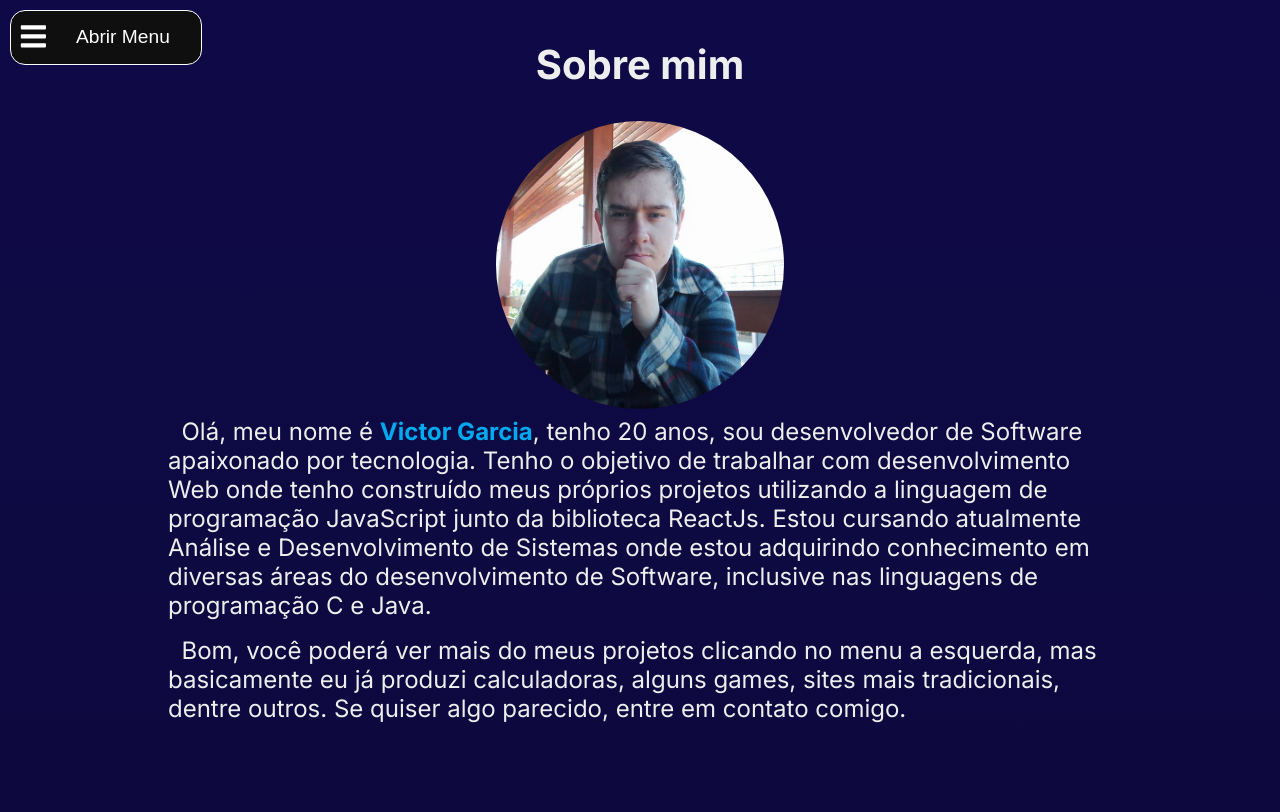
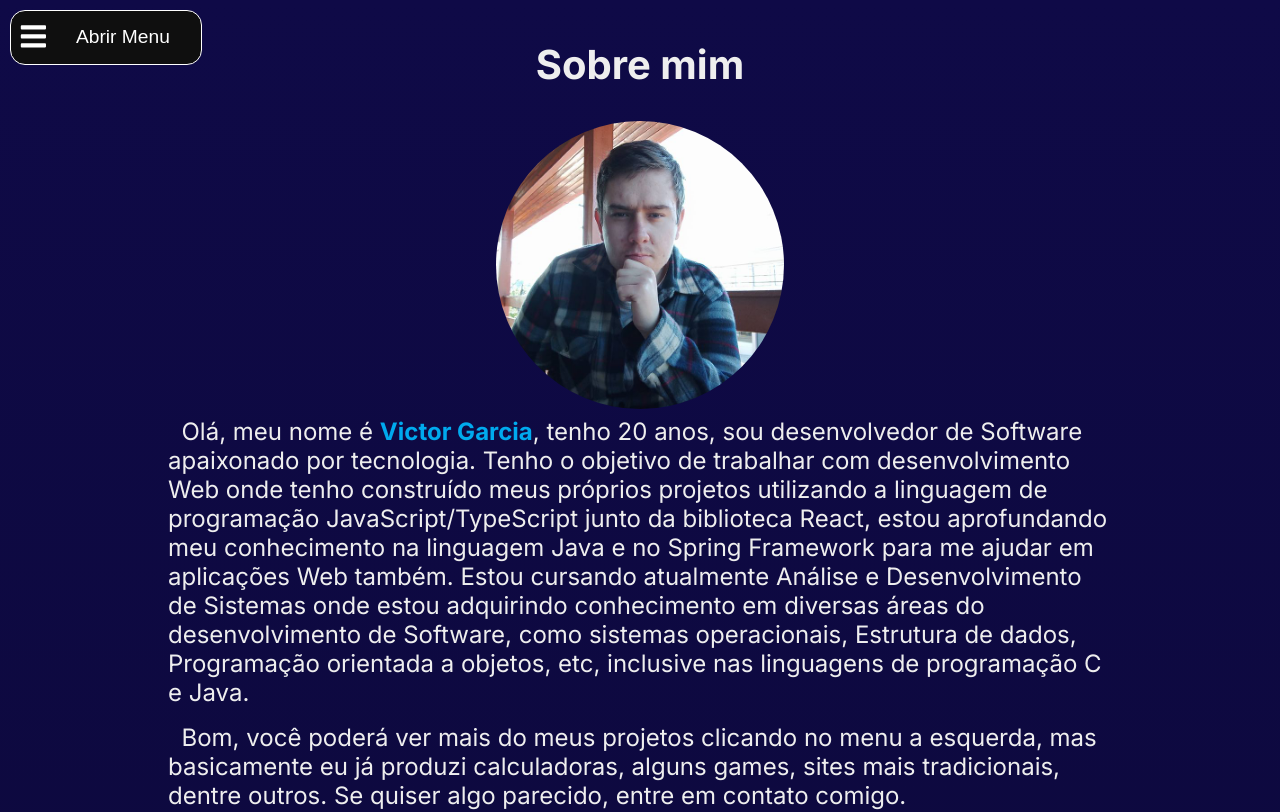
Before and after one commit to victorgarciadss/portifolio, a React (Create React App) app: page /home in a window 1280 px wide. Shown: the top 812 px of the page. Built offline with nearby package versions, Linux system fonts and the light colour scheme.

Commit message:
feat: adding new projects and updating skills

```diff
--- a/src/components/contents/AboutMe.jsx
+++ b/src/components/contents/AboutMe.jsx
@@ -19,9 +19,12 @@ const AboutMe = () => {
                     &nbsp; Olá, meu nome é <span className='name'>Victor Garcia</span>, tenho 20 anos,
                     sou desenvolvedor de Software apaixonado por tecnologia. Tenho o objetivo de trabalhar com
                     desenvolvimento Web onde tenho construído meus próprios projetos utilizando a linguagem de
-                    programação JavaScript junto da biblioteca ReactJs. Estou cursando atualmente Análise e
-                    Desenvolvimento de Sistemas onde estou adquirindo conhecimento em diversas áreas do desenvolvimento
-                    de Software, inclusive nas linguagens de programação C e Java.
+                    programação JavaScript/TypeScript junto da biblioteca React, estou aprofundando meu
+                    conhecimento na linguagem Java e no Spring Framework para me ajudar em aplicações Web também.
+                    Estou cursando atualmente Análise e Desenvolvimento de Sistemas onde estou adquirindo
+                    conhecimento em diversas áreas do desenvolvimento de Software, como sistemas operacionais,
+                    Estrutura de dados, Programação orientada a objetos, etc, inclusive nas linguagens de
+                    programação C e Java.
                 </p>
 
                 <p className='paragraph-aboutMe'>
--- a/src/components/contents/Contact.jsx
+++ b/src/components/contents/Contact.jsx
@@ -49,7 +49,7 @@ const Contact = () => {
             </section>
 
             <footer>
-                <p className='paragraph-copyright'>&copy; Victor Garcia - Desenvolvedor Front-End</p>
+                <p className='paragraph-copyright'>&copy; Victor Garcia - Desenvolvedor Full-Stack</p>
             </footer>
 
         </div>
--- a/src/components/contents/Projects.jsx
+++ b/src/components/contents/Projects.jsx
@@ -8,6 +8,7 @@ import Calculator from '../projects/Calculator';
 import ImcCalculator from '../projects/ImcCalculator';
 import RocketPay from '../projects/RocketPay';
 import AluraTube from "../projects/AluraTube";
+import TwitterUi from "../projects/TwitterUi";
 
 const Projects = () => {
 
@@ -34,6 +35,7 @@ const Projects = () => {
                     <div className='projects'>
                         <Calculator />
                         <RocketPay />
+                        <TwitterUi />
                     </div>
                 </div>
 
--- a/src/components/contents/Skills.jsx
+++ b/src/components/contents/Skills.jsx
@@ -3,8 +3,8 @@ import { useEffect } from 'react';
 import Tilt from 'react-parallax-tilt'
 import Aos from 'aos';
 
-import { DiHtml5, DiCss3, DiJsBadge, DiReact, DiJava, DiGit } from 'react-icons/di';
-import { SiC, SiStyledcomponents } from 'react-icons/si';
+import { DiHtml5, DiCss3, DiJsBadge, DiReact, DiJava, DiGit, DiNodejsSmall } from 'react-icons/di';
+import { SiC, SiStyledcomponents, SiMysql, SiTypescript, SiPostgresql, SiSpringboot } from 'react-icons/si';
 
 import '../styles/Skills.css';
 
@@ -50,6 +50,31 @@ const Skills = () => {
             id: 8,
             name: 'Styled Components',
             skill: <SiStyledcomponents />,
+        },
+        {
+            id: 9,
+            name: 'MySQL',
+            skill: <SiMysql />
+        },
+        {
+            id: 10,
+            name: 'NodeJs',
+            skill: <DiNodejsSmall />
+        },
+        {
+            id: 11,
+            name: 'TypeScript',
+            skill: <SiTypescript />
+        },
+        {
+            id: 12,
+            name: 'PostgreSQL',
+            skill: <SiPostgresql />
+        },
+        {
+            id: 13,
+            name: 'Spring Boot',
+            skill: <SiSpringboot />
         }
     ]
 
--- /dev/null
+++ b/src/components/projects/TwitterUi.jsx
@@ -0,0 +1,41 @@
+import imageTwitterUi from '../../images/imagem-twitter-ui.png'
+
+const TwitterUi = () => {
+    return (
+        <>
+            <img
+                data-aos="zoom-in"
+                className="variable-img"
+                src={imageTwitterUi}
+                alt="twitter-ui"
+            />
+
+            <div className='container-info-project' data-aos='fade-down'>
+                <a
+                    href="https://twitter-user-interface.vercel.app/"
+                    target={"_blank"}
+                    rel='noreferrer'
+                    className='link-projects'
+                >
+                    Twitter UI
+                </a>
+
+                <p className='info'>
+                    Nesse projeto eu usei na prática o conhecimento que adquiri em TypeScript, fazendo uma user
+                    interface do Twitter, onde é possível realizar Tweets e responder tweets
+                </p>
+
+                <h3 className='technologies'>Tecnologias Utilizadas</h3>
+
+                <ul className='list-items'>
+                    <li>TypeScript</li>
+                    <li>React</li>
+                    <li>Vite</li>
+                    <li>Styled-Components</li>
+                </ul>
+            </div>
+        </>
+    )
+}
+
+export default TwitterUi;
```
Also changed, not shown: src/images/imagem-twitter-ui.png (added), 1 other file (tests, documents, lock files or other folders).
